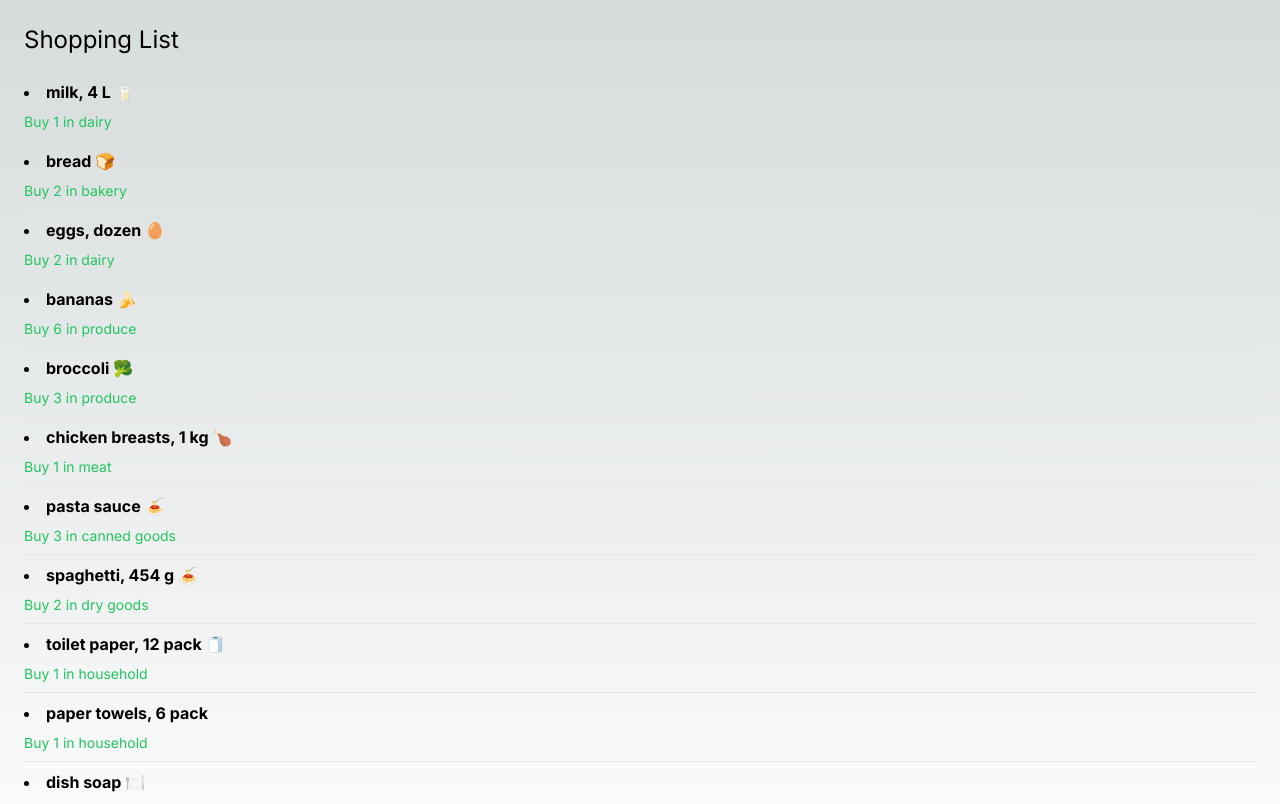
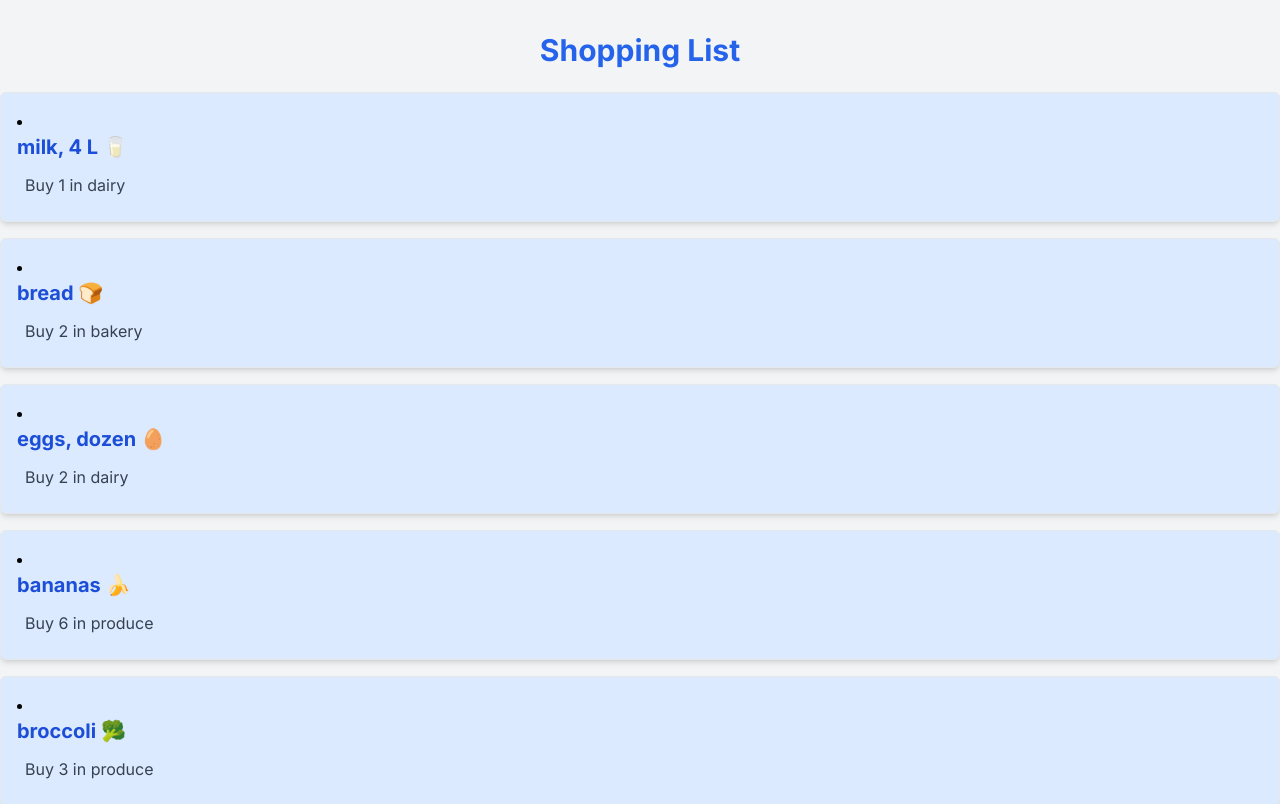
Before and after one commit to mosmee21/cprg306-assignments, a Next.js app: page /week3 in a window 1280 px wide. Shown: the top 804 px of the page. Built offline with nearby package versions, Linux system fonts and the light colour scheme.

Commit message:
code changes

```diff
--- a/app/week3/item.js
+++ b/app/week3/item.js
@@ -2,9 +2,9 @@ import React from 'react';
 
 function Item({ name, quantity, category }) {
   return (
-    <li className="border-b border-gray-200 py-2">
-      <span className="font-bold">{name}</span>
-      <p className="mt-2 text-sm text-green-500">Buy {quantity} in {category}</p>
+    <li className="bg-blue-100 border p-4 rounded-md shadow-md mb-4">
+      <h3 className="font-bold text-xl mb-2 text-blue-700">{name}</h3>
+      <p className="text-gray-700 text-base mb-1 pl-2 py-1">Buy {quantity} in {category}</p>
     </li>
   );
 }
--- a/app/week3/page.js
+++ b/app/week3/page.js
@@ -3,8 +3,9 @@ import ItemList from './item-list';
 
 function Page() {
   return (
-    <div className="container mx-auto p-6">
-      <h1 className="text-2xl mb-4">Shopping List</h1>
+    <div className="min-h-screen bg-gray-100 py-8">
+      <h1 className="text-center text-3xl font-bold mb-6 text-blue-600">Shopping List</h1>
+      <div className="container mx-auto max-w-2xl"></div>
       <ItemList />
     </div>
   );
```
